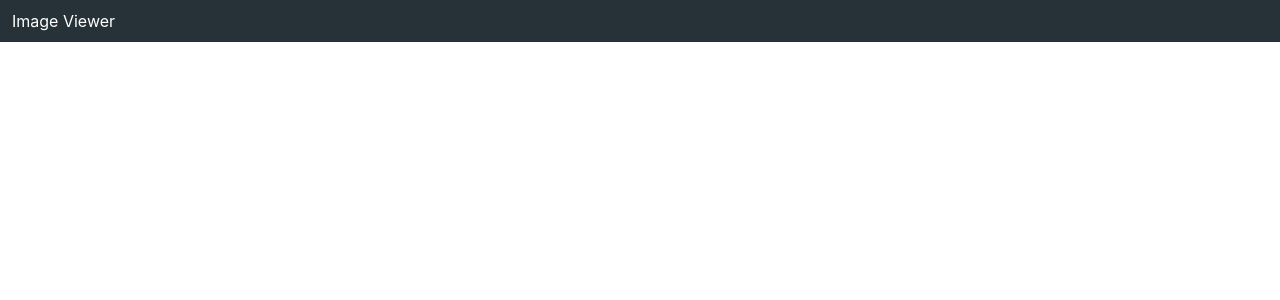
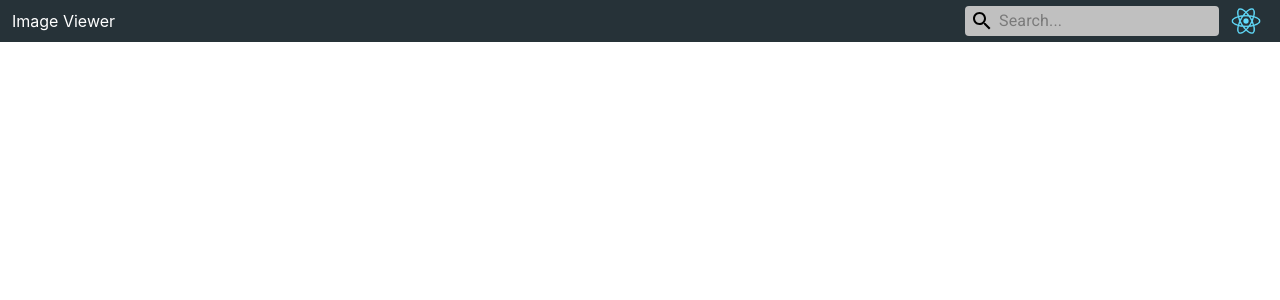
Before and after one commit to priteeshh/image-viewer, a React (Create React App) app: page /home in a window 1280 px wide. Shown: the top 300 px of the page. Built offline with nearby package versions, Linux system fonts and the light colour scheme.

Commit message:
Implemented Search bar in home page

```diff
--- a/package.json
+++ b/package.json
@@ -4,6 +4,7 @@
   "private": true,
   "dependencies": {
     "@material-ui/core": "^4.11.0",
+    "@material-ui/icons": "^4.9.1",
     "@testing-library/jest-dom": "^4.2.4",
     "@testing-library/react": "^9.5.0",
     "@testing-library/user-event": "^7.2.1",
--- a/src/common/header/Header.css
+++ b/src/common/header/Header.css
@@ -4,9 +4,34 @@
     color: #fff;
     display: flex;
     align-items: center;
+    justify-content: space-between;
 }
 .app-logo{
-    float: left;
     margin-left: 12px;
-
 }
+.search-container{
+    width: 300px;
+    height: 30px;
+    margin: 15px;
+    display: flex;
+    align-items: center;
+}
+.search-bar{
+    background-color:#c0c0c0;
+    border-radius: 4px;
+    display: flex;
+    align-items: center;
+}
+.searchIcon{
+    color: black;
+    margin-left: 5px;
+}
+.search{
+    height: 30px;
+    width: 220px;
+    margin-left: 5px;
+}
+.profile-pic{
+    height: 30px;
+    width: 30px;
+}
--- a/src/common/header/Header.js
+++ b/src/common/header/Header.js
@@ -1,12 +1,58 @@
 import React, { Component } from 'react';
 import './Header.css';
+import Input from '@material-ui/core/Input';
+import IconButton from '@material-ui/core/IconButton';
+import SearchIcon from '@material-ui/icons/Search';
+import Menu from '@material-ui/core/Menu';
+import MenuItem from '@material-ui/core/MenuItem';
+import Divider from '@material-ui/core/Divider';
+
 
 class Header extends Component {
+
+    constructor() {
+        super();
+        this.state = {
+            anchorEl: '',
+            OpenMenu : false,
+        };
+    }
+    clickHandle = (event) => {
+        this.setState({anchorEl : event.currentTarget})
+        this.setState({OpenMenu : true})
+
+    }
+    handleClose = (event) => {
+        this.setState({OpenMenu : false})
+    }
     render() {
         return (
             <div>
                 <header className="app-header">
                     <span className="app-logo">Image Viewer</span>
+                    {this.props.searchBarEnable === "true" ?
+                        <div className="search-container">
+                            <div className="search-bar">
+                                <SearchIcon className="searchIcon"></SearchIcon>
+                                <Input className="search" id="username" type="text" username="username" placeholder="Search..." disableUnderline={true}></Input>
+                            </div>
+                            <IconButton color="primary" onClick={this.clickHandle}>
+                                <img className="profile-pic" src="logo192.png" alt="Profile Pic" />
+                            </IconButton>
+                            <Menu
+                                id="simple-menu"
+                                anchorEl={this.state.anchorEl}
+                                keepMounted
+                                open={this.state.OpenMenu}
+                                onClose={this.handleClose}
+
+                            >
+                                <MenuItem onClick={this.handleClose}>My Account</MenuItem>
+                                <Divider variant="middle" />
+                                <MenuItem onClick={this.handleClose}>Logout</MenuItem>
+                            </Menu>
+                        </div> : ""
+                    }
                 </header>
             </div>
         )
--- a/src/screens/home/Home.js
+++ b/src/screens/home/Home.js
@@ -6,7 +6,7 @@ class Login extends Component {
     render(){
         return(
             <div>
-                <Header></Header>
+                <Header searchBarEnable = "true"></Header>
             </div>
         )
     }
```
Also changed, not shown: 1 other file (tests, documents, lock files or other folders).
